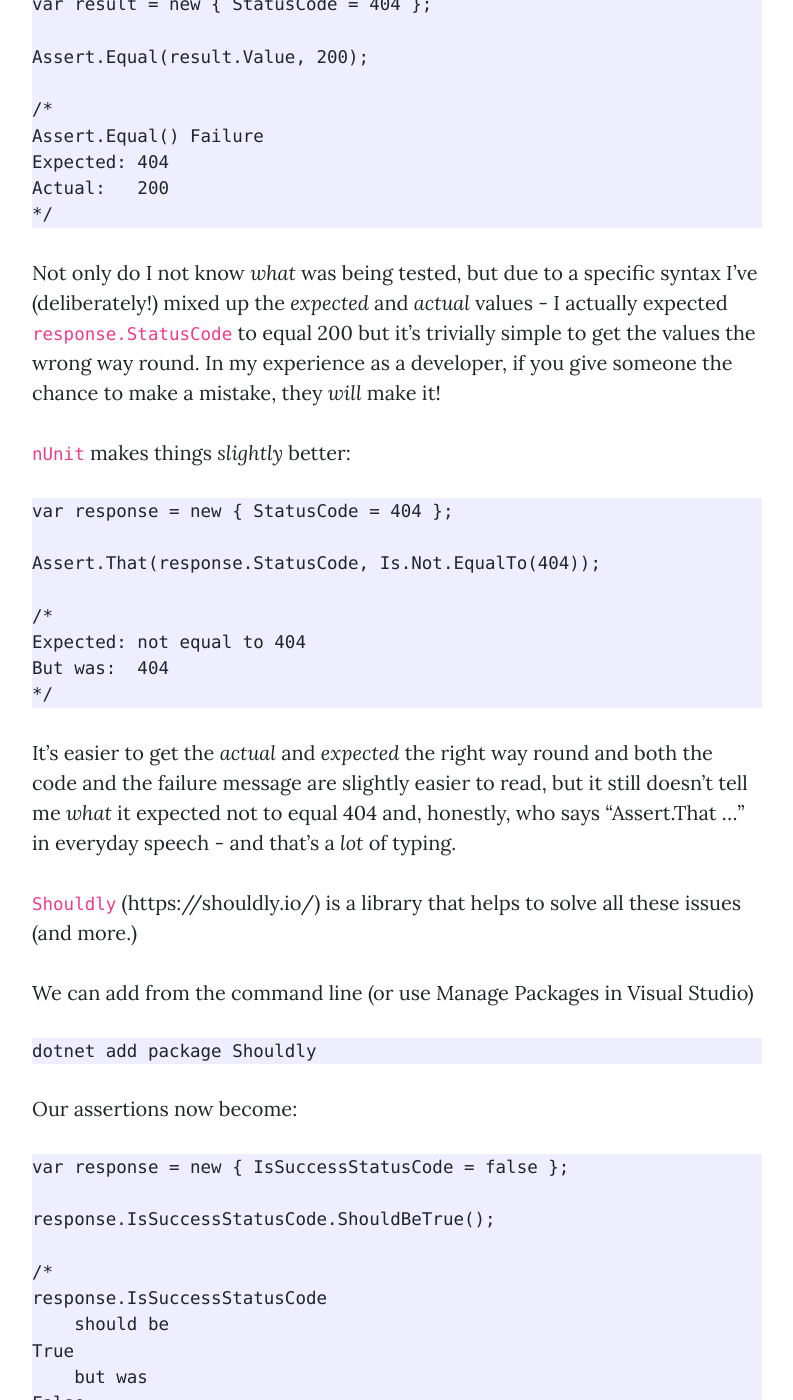
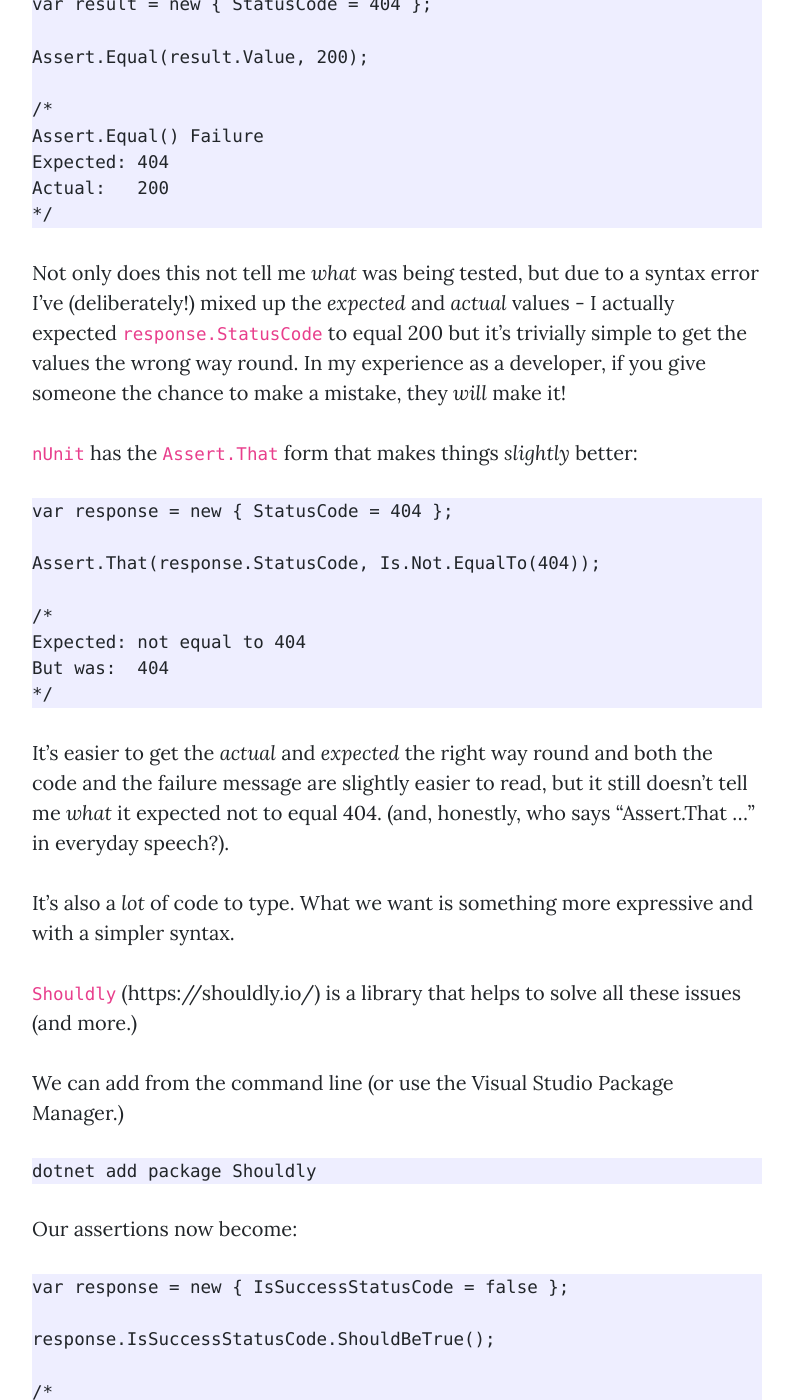
Before and after one commit to paxdev/paxdev.github.io, a Jekyll site: the page built from _posts/2022-07-06-more-expressive-tests-with-shouldly.md, in a window 1280 px wide and 1400 px high, scrolled down 1375 px. Shown: the whole window, without its empty margins (243-1036 px from the left). Built offline with Jekyll 4.4.1, drawn with Linux system fonts in a browser that asks for light colours; our own code applies the rules of GitHub Pages for plain Markdown files; some of the changed text lies outside the part shown.

Commit message:
tidy up shouldly post

````diff
--- a/_posts/2022-07-06-more-expressive-tests-with-shouldly.md
+++ b/_posts/2022-07-06-more-expressive-tests-with-shouldly.md
@@ -40,10 +40,10 @@ Actual:   200
 */
 ```
 
-Not only do I not know _what_ was being tested, but due to a specific syntax I've (deliberately!) mixed up the _expected_ and _actual_ values - I actually expected `response.StatusCode` to equal 200 but it's trivially simple to get the values the wrong way round.
+Not only does this not tell me _what_ was being tested, but due to a syntax error I've (deliberately!) mixed up the _expected_ and _actual_ values - I actually expected `response.StatusCode` to equal 200 but it's trivially simple to get the values the wrong way round.
 In my experience as a developer, if you give someone the chance to make a mistake, they _will_ make it!
 
-`nUnit` makes things _slightly_ better:
+`nUnit` has the `Assert.That` form that makes things _slightly_ better:
 
 ```
 var response = new { StatusCode = 404 };
@@ -56,11 +56,13 @@ But was:  404
 */
 ```
 
-It's easier to get the _actual_ and _expected_ the right way round and both the code and the failure message are slightly easier to read, but it still doesn't tell me _what_ it expected not to equal 404 and, honestly, who says "Assert.That ..." in everyday speech - and that's a _lot_ of typing.
+It's easier to get the _actual_ and _expected_ the right way round and both the code and the failure message are slightly easier to read, but it still doesn't tell me _what_ it expected not to equal 404. (and, honestly, who says "Assert.That ..." in everyday speech?).
+
+It's also a _lot_ of code to type. What we want is something more expressive and with a simpler syntax.
 
 `Shouldly` (https://shouldly.io/) is a library that helps to solve all these issues (and more.)
 
-We can add from the command line (or use Manage Packages in Visual Studio)
+We can add from the command line (or use the Visual Studio Package Manager.)
 
 ```
 dotnet add package Shouldly
````
Also changed, not shown: other parts of _posts/2022-07-06-more-expressive-tests-with-shouldly.md (+1 -1 lines).
